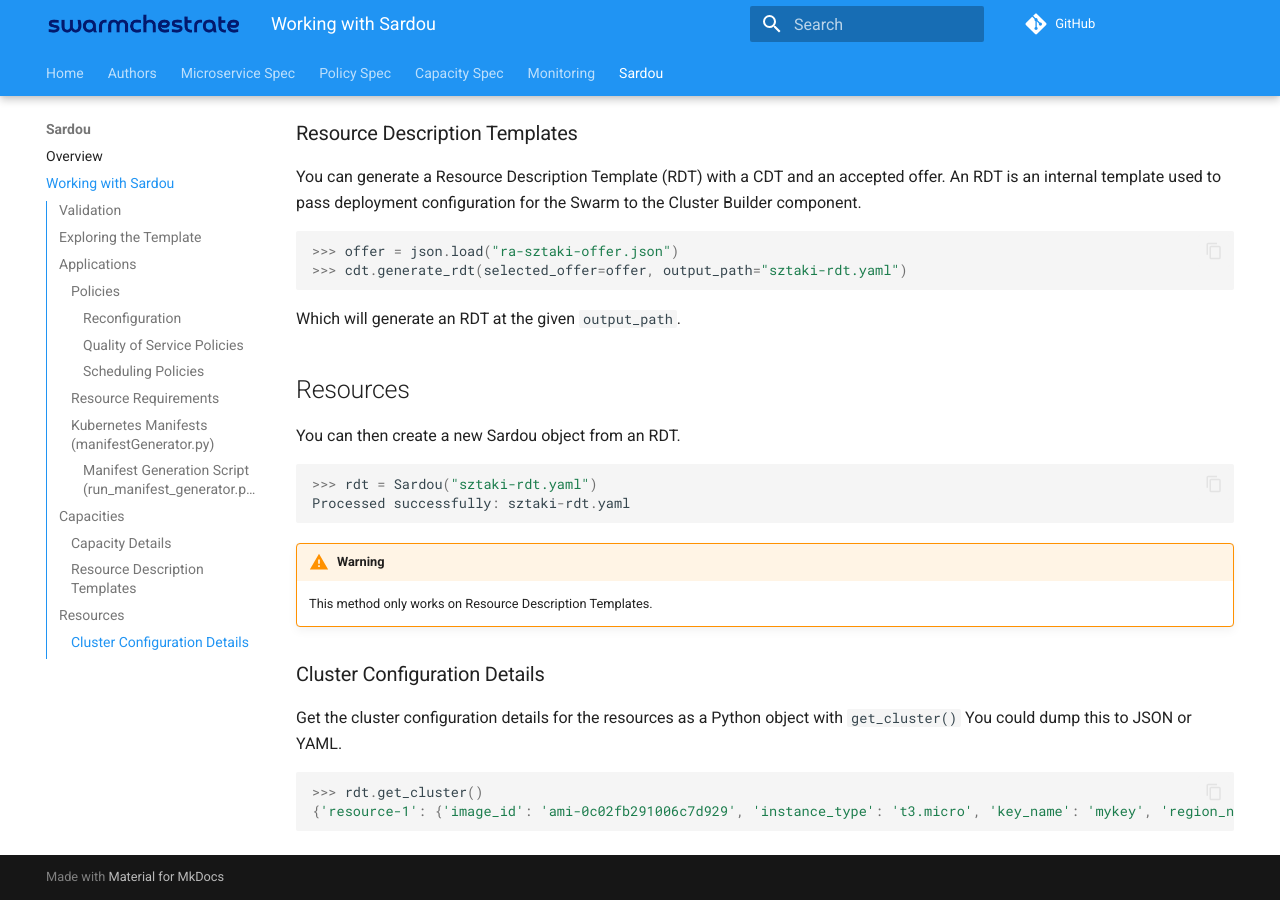
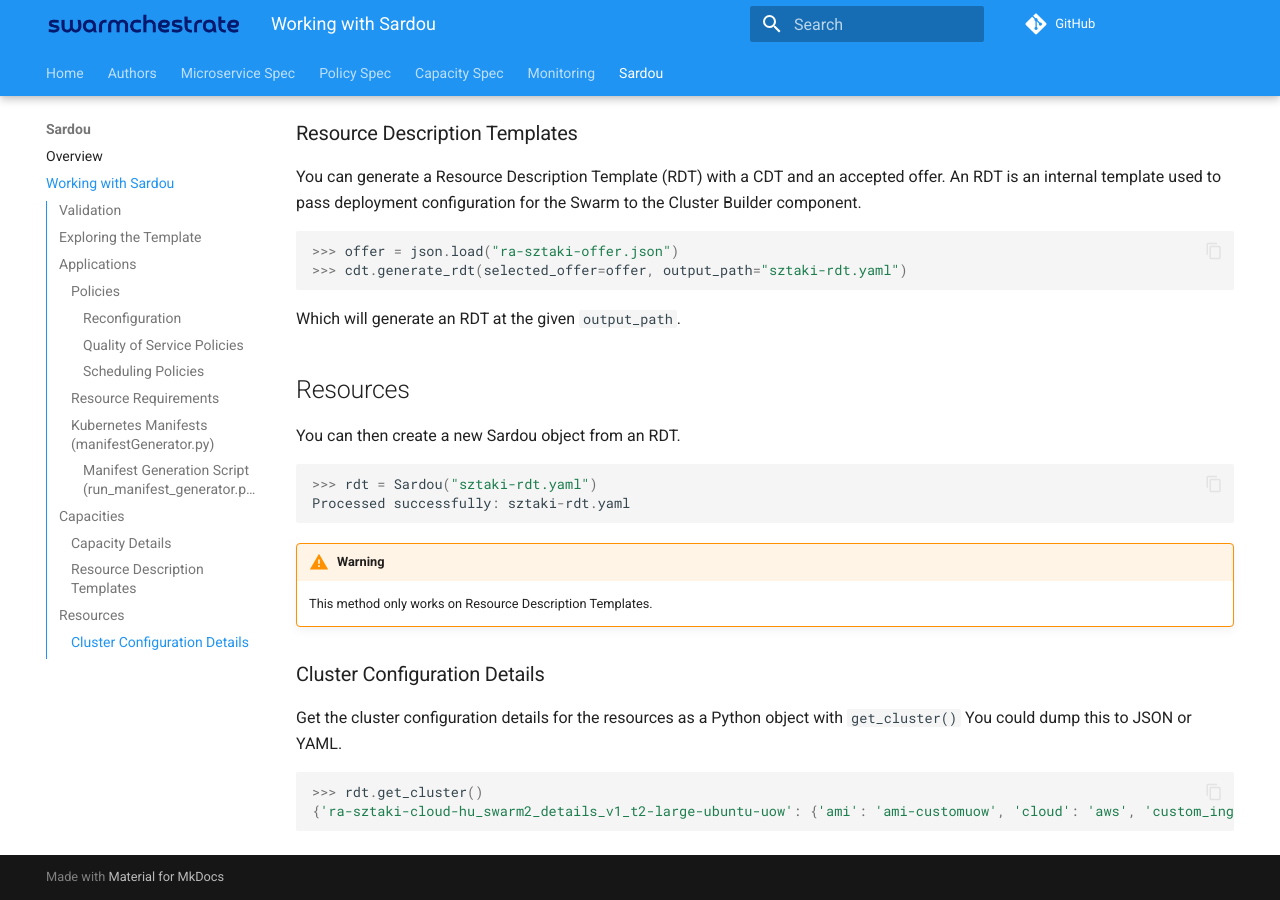
Before and after one commit to Swarmchestrate/tosca, an MkDocs documentation site: the page built from docs/sardou_lib.md, in a window 1280 px wide and 900 px high, scrolled down 3488 px. Built offline with MkDocs 1.6.1 and Material for MkDocs 9.7.7, drawn with Linux system fonts in a browser that asks for light colours; comment, search, counter and statistics services are not loaded.

Commit message:
docs: update getcluster example

````diff
--- a/docs/sardou_lib.md
+++ b/docs/sardou_lib.md
@@ -242,5 +242,5 @@ You could dump this to JSON or YAML.
 
 ```python
 >>> rdt.get_cluster()
-{'resource-1': {'image_id': 'ami-0c02fb291006c7d929', 'instance_type': 't3.micro', 'key_name': 'mykey', 'region_name': 'us-east-1' ...
+{'ra-sztaki-cloud-hu_swarm2_details_v1_t2-large-ubuntu-uow': {'ami': 'ami-customuow', 'cloud': 'aws', 'custom_ingress_ports': [{'from': 80, 'protocol': 'TCP', 'to': 80}], 'instance_type': 't2.large', 'ssh_key': 'g-key', 'security_groups': ['0eb63f2b-b656-47a1-a0e7-3da0a993379e'], 'ssh_user': 'ubuntu', 'node_labels': {'labels.swarmchestrate.io/ms_id': 'details_v1'}}, ...
 ```
````
